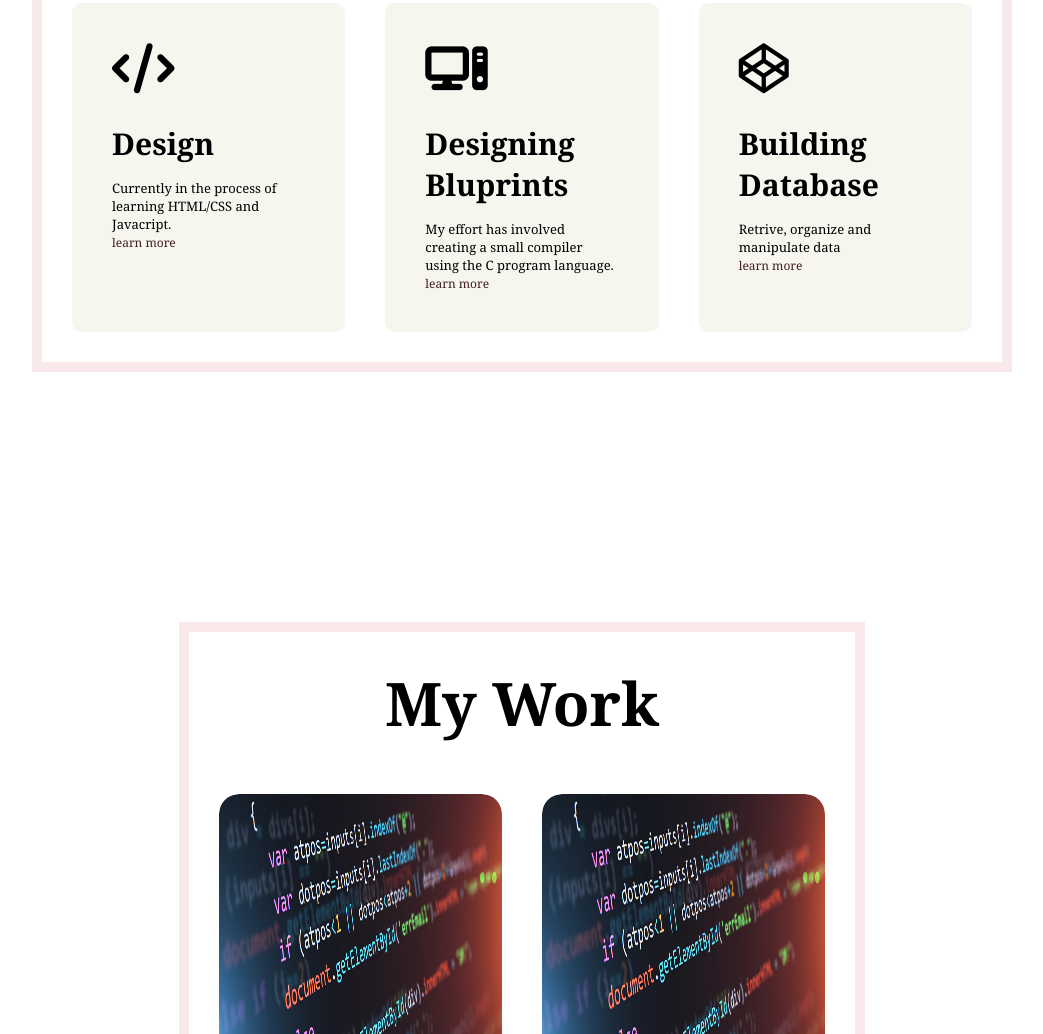
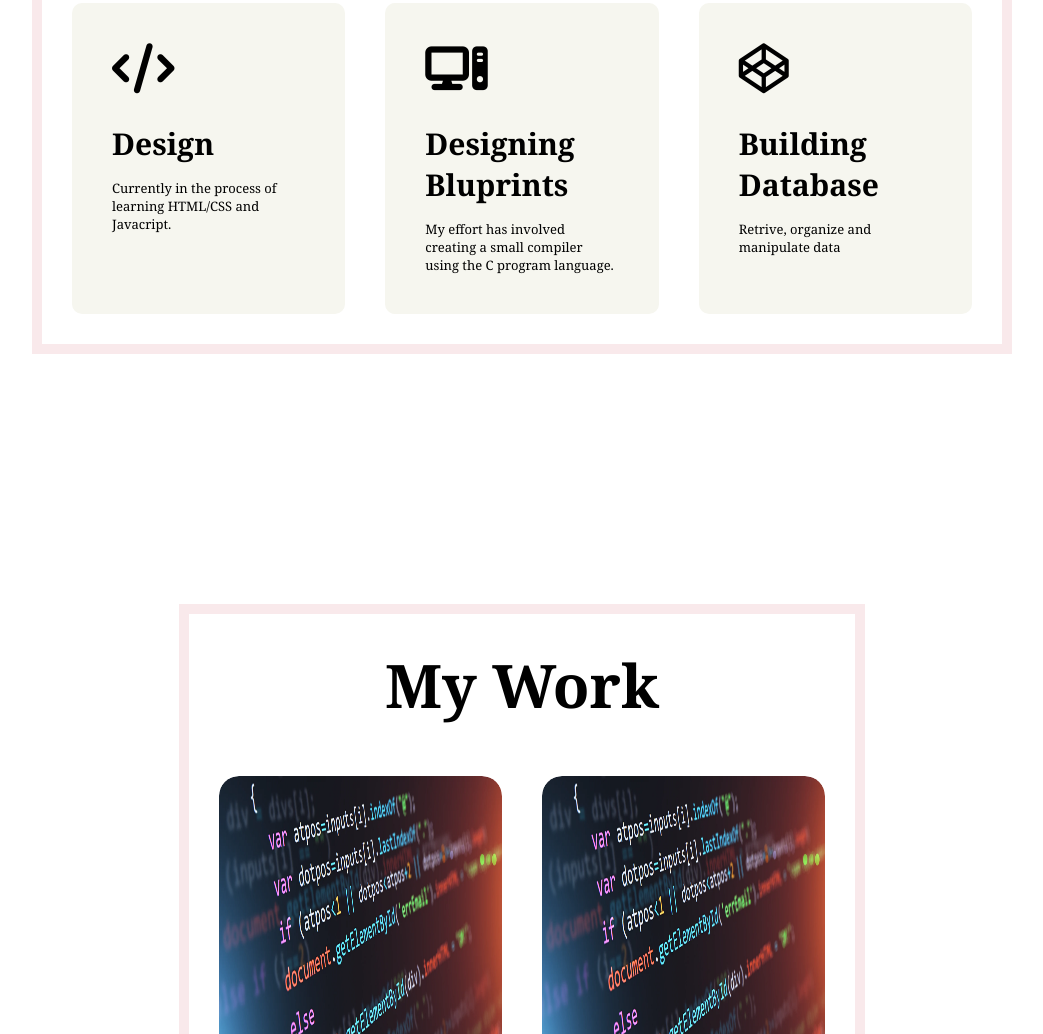
Before and after one commit to danielleandal/Portfolio-D, a plain HTML site: page index.html in a window 1280 px wide. Shown: the part 2472-3506 px from the top of the page, without its empty margins (118-1161 px from the left). Drawn offline with Linux system fonts and the light colour scheme.

Commit message:
Update index.html

```diff
--- a/index.html
+++ b/index.html
@@ -96,20 +96,20 @@
                     <i class="fa-solid fa-code"></i>
                     <h2>Design</h2>
                     <p>Currently in the process of learning HTML/CSS and Javacript.</p>
-                    <a href="#">learn more</a>
+                               <!--------<a href="#">learn more</a>------------->
                 </div>
                 <div>
 
                     <i class="fa-solid fa-computer"></i>
                     <h2>Designing Bluprints</h2>
                     <p>My effort has involved creating a small compiler using the C program language.</p>
-                    <a href="#">learn more</a>
+                           <!--------<a href="#">learn more</a>------------->
                 </div>
                 <div>
                     <i class="fa-brands fa-codepen"></i>
                     <h2>Building Database</h2>
                     <p>Retrive, organize and manipulate data</p>
-                    <a href="#">learn more</a>
+                               <!--------<a href="#">learn more</a>------------->
                 </div>
             </div>
         </div>
```
